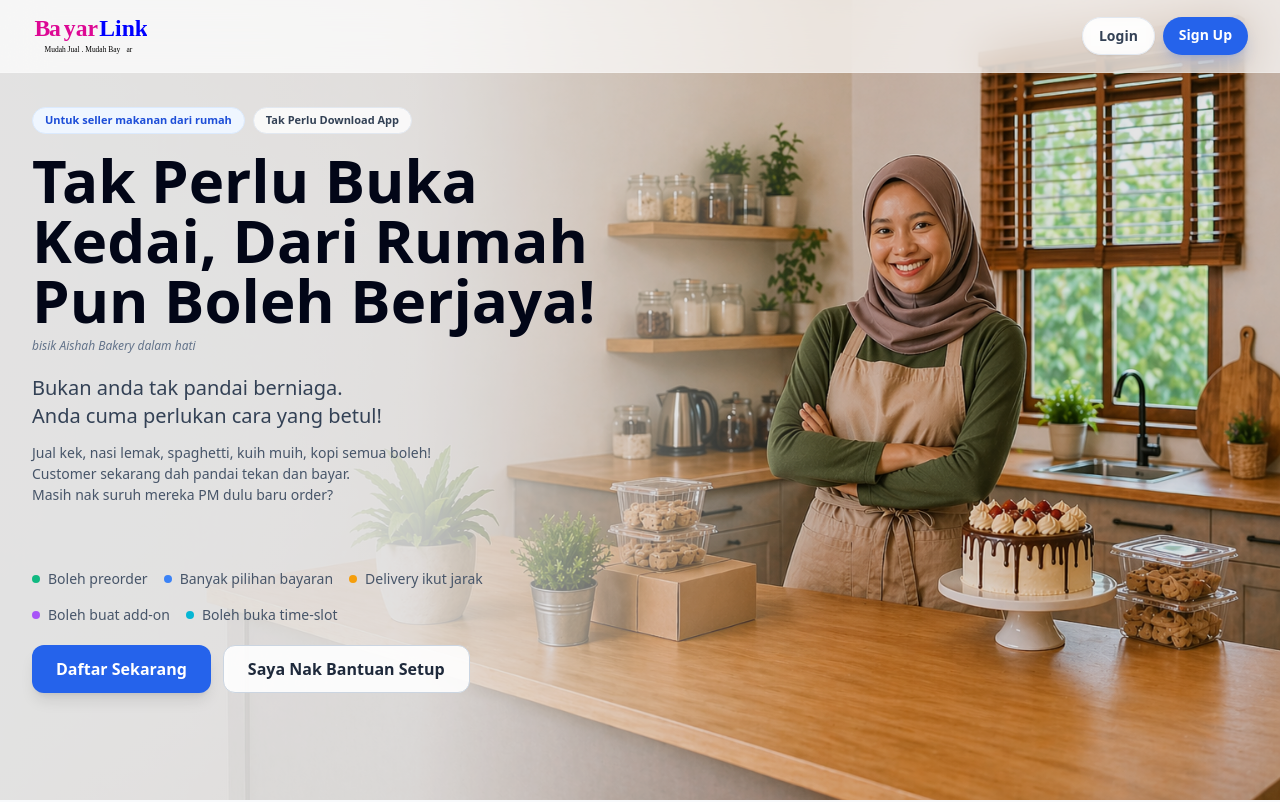
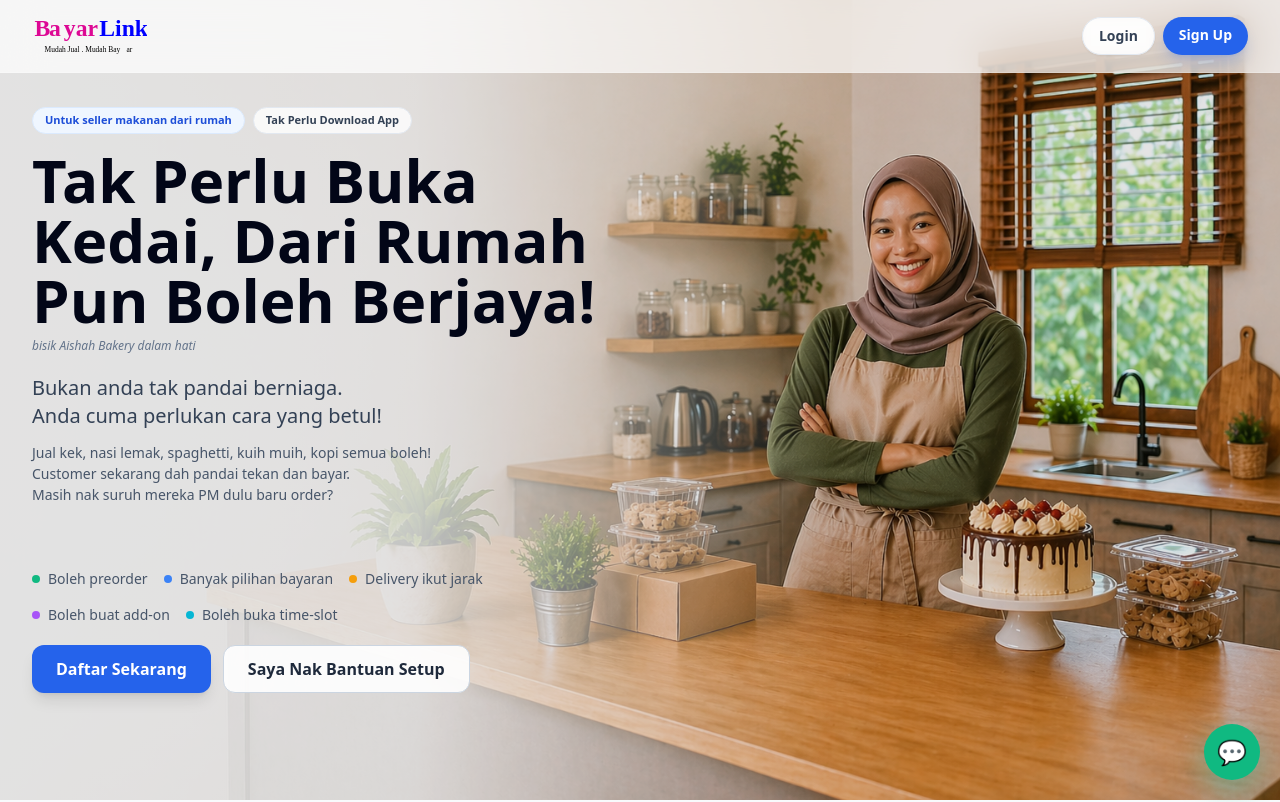
Before and after one commit to maizhakimm/pay-link, a Next.js app: page / in a window 1280 px wide. Shown: the top 802 px of the page. Built offline with nearby package versions, Linux system fonts and the light colour scheme.

Commit message:
Update page.tsx

```diff
--- a/src/app/page.tsx
+++ b/src/app/page.tsx
@@ -1042,6 +1042,7 @@ export default function LandingPage() {
   </div>
 </section>
 
+
       {/* FOOTER */}
       <footer className="border-t border-slate-200 bg-white">
         <div className="mx-auto flex max-w-7xl flex-col gap-6 px-6 py-8 md:flex-row md:items-center md:justify-between md:px-8">
@@ -1064,6 +1065,17 @@ export default function LandingPage() {
           </div>
         </div>
       </footer>
+
+{/* FLOATING WHATSAPP */}
+<a
+  href="https://wa.me/60163352087"
+  target="_blank"
+  rel="noopener noreferrer"
+  aria-label="WhatsApp BayarLink"
+  className="fixed bottom-5 right-5 z-50 flex h-14 w-14 items-center justify-center rounded-full bg-emerald-500 text-white shadow-[0_12px_30px_rgba(16,185,129,0.35)] transition hover:-translate-y-1 hover:bg-emerald-600"
+>
+  <span className="text-2xl">💬</span>
+</a>
     </main>
   );
 }
```
